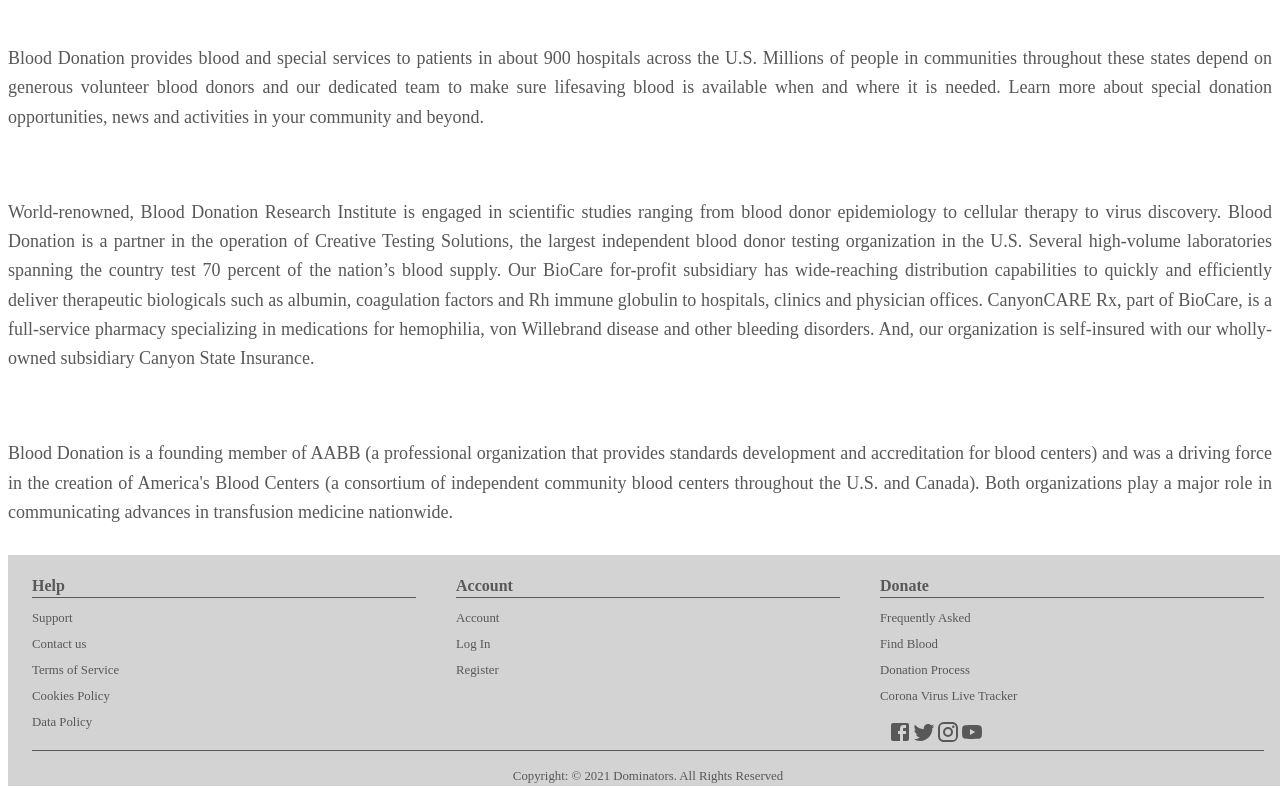
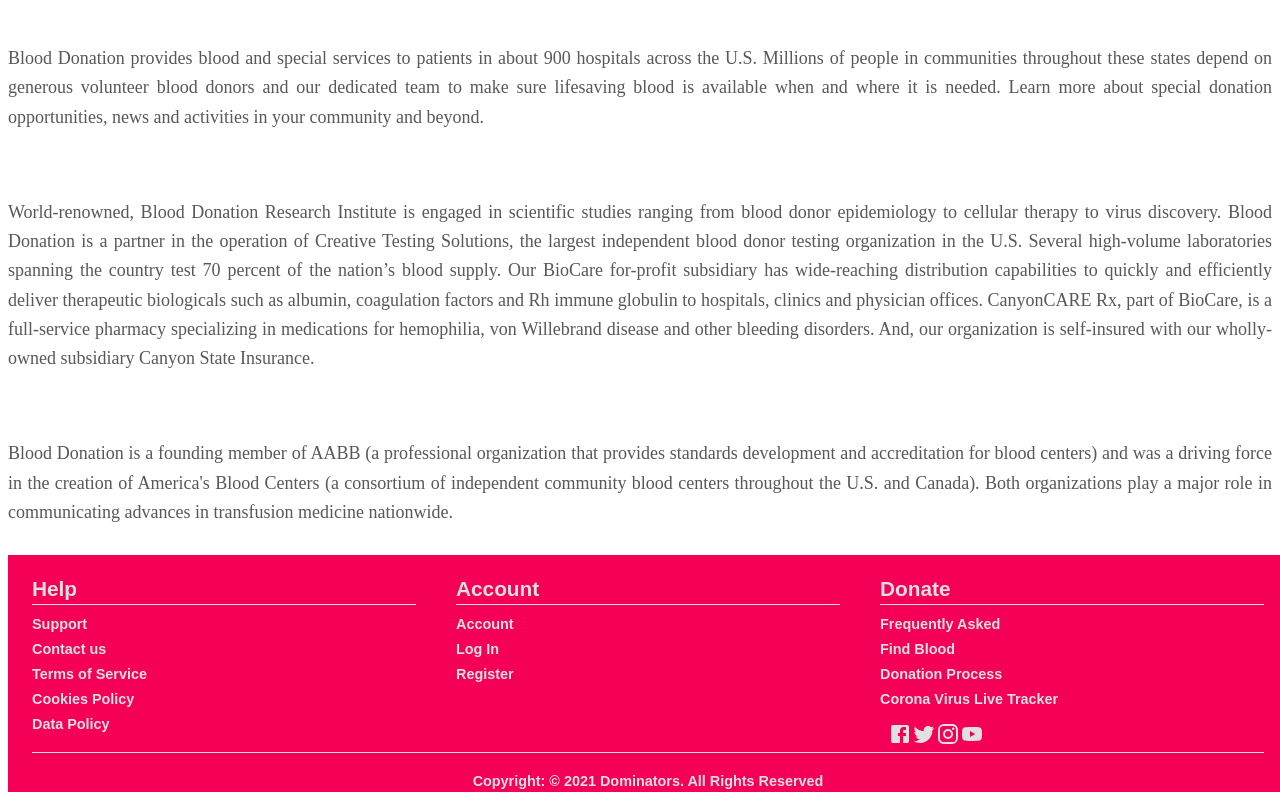
Before and after one commit to MERAKI-Academy-Dominators/MERAKI_Academy_Project_4, a React (Create React App) app in the folder frontend/: page /About in a window 1280 px wide. Shown: the part 453-1253 px from the top of the page. Built offline with nearby package versions, Linux system fonts and the light colour scheme.

Commit message:
Update the color, font type, and size of footer

```diff
--- a/frontend/src/components/footer/footer.css
+++ b/frontend/src/components/footer/footer.css
@@ -1,5 +1,6 @@
-.footer{
-    background-color: lightgray;
-    position:relative;
-    width: 100vw;
+.footer {
+  background-color: #f50057;
+  position: relative;
+  color: white;
+  width: 100vw;
 }
--- a/frontend/src/components/footer/index.js
+++ b/frontend/src/components/footer/index.js
@@ -19,7 +19,12 @@ const Footer = () => {
             <Grid item xs={12} sm={4}>
               <Box
                 borderBottom={1}
-                style={{ fontSize: "1rem", fontWeight: "bold" }}
+                style={{
+                  fontSize: "1.3rem",
+                  fontWeight: "bolder",
+                  color: "#e0e0e0",
+                  fontFamily: "sans-serif"
+                }}
               >
                 Help
               </Box>
@@ -27,7 +32,13 @@ const Footer = () => {
                 <Link
                   to="/"
                   color="inherit"
-                  style={{ fontSize: "0.8rem", cursor: "pointer" }}
+                  style={{
+                    fontSize: "0.9rem",
+                    fontWeight: "bold",
+                    cursor: "pointer",
+                    color: "#e0e0e0",
+                    fontFamily: "sans-serif"
+                  }}
                 >
                   Support
                 </Link>
@@ -36,7 +47,13 @@ const Footer = () => {
                 <Link
                   to="/"
                   color="inherit"
-                  style={{ fontSize: "0.8rem", cursor: "pointer" }}
+                  style={{
+                    fontSize: "0.9rem",
+                    fontWeight: "bold",
+                    cursor: "pointer",
+                    color: "#e0e0e0",
+                    fontFamily: "sans-serif"
+                  }}
                 >
                   Contact us
                 </Link>
@@ -45,7 +62,12 @@ const Footer = () => {
                 <Link
                   to="/"
                   color="inherit"
-                  style={{ fontSize: "0.8rem", cursor: "pointer" }}
+                  style={{
+                    fontSize: "0.9rem",
+                    fontWeight: "bold",
+                    cursor: "pointer",
+                    color: "#e0e0e0",                   fontFamily: "sans-serif"
+                  }}
                 >
                   Terms of Service
                 </Link>
@@ -54,7 +76,13 @@ const Footer = () => {
                 <Link
                   to="/"
                   color="inherit"
-                  style={{ fontSize: "0.8rem", cursor: "pointer" }}
+                  style={{
+                    fontSize: "0.9rem",
+                    fontWeight: "bold",
+                    cursor: "pointer",
+                    color: "#e0e0e0",
+                    fontFamily: "sans-serif"
+                  }}
                 >
                   Cookies Policy
                 </Link>
@@ -63,7 +91,13 @@ const Footer = () => {
                 <Link
                   to="/"
                   color="inherit"
-                  style={{ fontSize: "0.8rem", cursor: "pointer" }}
+                  style={{
+                    fontSize: "0.9rem",
+                    fontWeight: "bold",
+                    cursor: "pointer",
+                    color: "#e0e0e0",
+                    fontFamily: "sans-serif"
+                  }}
                 >
                   Data Policy
                 </Link>
@@ -73,7 +107,12 @@ const Footer = () => {
             <Grid item xs={12} sm={4}>
               <Box
                 borderBottom={1}
-                style={{ fontSize: "1rem", fontWeight: "bold" }}
+                style={{
+                  fontSize: "1.3rem",
+                  fontWeight: "bolder",
+                  color: "#e0e0e0",
+                  fontFamily: "sans-serif"
+                }}
               >
                 Account
               </Box>
@@ -81,7 +120,13 @@ const Footer = () => {
                 <Link
                   to="/"
                   color="inherit"
-                  style={{ fontSize: "0.8rem", cursor: "pointer" }}
+                  style={{
+                    fontSize: "0.9rem",
+                    fontWeight: "bold",
+                    cursor: "pointer",
+                    color: "#e0e0e0",
+                    fontFamily: "sans-serif"
+                  }}
                 >
                   Account
                 </Link>
@@ -90,7 +135,13 @@ const Footer = () => {
                 <Link
                   href="/Login"
                   color="inherit"
-                  style={{ fontSize: "0.8rem", cursor: "pointer" }}
+                  style={{
+                    fontSize: "0.9rem",
+                    fontWeight: "bold",
+                    cursor: "pointer",
+                    color: "#e0e0e0",
+                    fontFamily: "sans-serif"
+                  }}
                 >
                   Log In
                 </Link>
@@ -99,7 +150,13 @@ const Footer = () => {
                 <Link
                   href="/"
                   color="inherit"
-                  style={{ fontSize: "0.8rem", cursor: "pointer" }}
+                  style={{
+                    fontSize: "0.9rem",
+                    fontWeight: "bold",
+                    cursor: "pointer",
+                    color: "#e0e0e0",
+                    fontFamily: "sans-serif"
+                  }}
                 >
                   Register
                 </Link>
@@ -109,7 +166,12 @@ const Footer = () => {
             <Grid item xs={12} sm={4}>
               <Box
                 borderBottom={1}
-                style={{ fontSize: "1rem", fontWeight: "bold" }}
+                style={{
+                  fontSize: "1.3rem",
+                  fontWeight: "bolder",
+                  color: "#e0e0e0",
+                  fontFamily: "sans-serif"
+                }}
               >
                 Donate
               </Box>
@@ -117,7 +179,13 @@ const Footer = () => {
                 <Link
                   href="/WhoCanGiveBlood"
                   color="inherit"
-                  style={{ fontSize: "0.8rem", cursor: "pointer" }}
+                  style={{
+                    fontSize: "0.9rem",
+                    fontWeight: "bold",
+                    cursor: "pointer",
+                    color: "#e0e0e0",
+                    fontFamily: "sans-serif"
+                  }}
                 >
                   Frequently Asked
                 </Link>
@@ -126,7 +194,13 @@ const Footer = () => {
                 <Link
                   href="/Register"
                   color="inherit"
-                  style={{ fontSize: "0.8rem", cursor: "pointer" }}
+                  style={{
+                    fontSize: "0.9rem",
+                    fontWeight: "bold",
+                    cursor: "pointer",
+                    color: "#e0e0e0",
+                    fontFamily: "sans-serif"
+                  }}
                 >
                   Find Blood
                 </Link>
@@ -135,7 +209,13 @@ const Footer = () => {
                 <Link
                   to="/"
                   color="inherit"
-                  style={{ fontSize: "0.8rem", cursor: "pointer" }}
+                  style={{
+                    fontSize: "0.9rem",
+                    fontWeight: "bold",
+                    cursor: "pointer",
+                    color: "#e0e0e0",
+                    fontFamily: "sans-serif"
+                  }}
                 >
                   Donation Process
                 </Link>
@@ -144,7 +224,13 @@ const Footer = () => {
                 <Link
                   href="https://www.save.life/corona"
                   color="inherit"
-                  style={{ fontSize: "0.8rem", cursor: "pointer" }}
+                  style={{
+                    fontSize: "0.9rem",
+                    fontWeight: "bold",
+                    cursor: "pointer",
+                    color: "#e0e0e0",
+                    fontFamily: "sans-serif"
+                  }}
                 >
                   Corona Virus Live Tracker
                 </Link>
@@ -156,7 +242,10 @@ const Footer = () => {
             style={{
               display: "flex",
               justifyContent: "flex-end",
-              fontSize: "0.8rem",
+              fontSize: "0.9rem",
+              fontWeight: "bold",
+              color: "#e0e0e0",
+              fontFamily: "sans-serif"
             }}
           >
             <Link color="inherit" href="https://www.facebook.com">
@@ -178,9 +267,11 @@ const Footer = () => {
             style={{
               display: "flex",
               justifyContent: "center",
-              fontSize: "0.8rem",
+              fontSize: "0.9rem",
+              fontWeight: "bold",
+              color: "#e0e0e0",
+              fontFamily: "sans-serif"
             }}
-
             borderTop={1}
           >
             <br />
```
